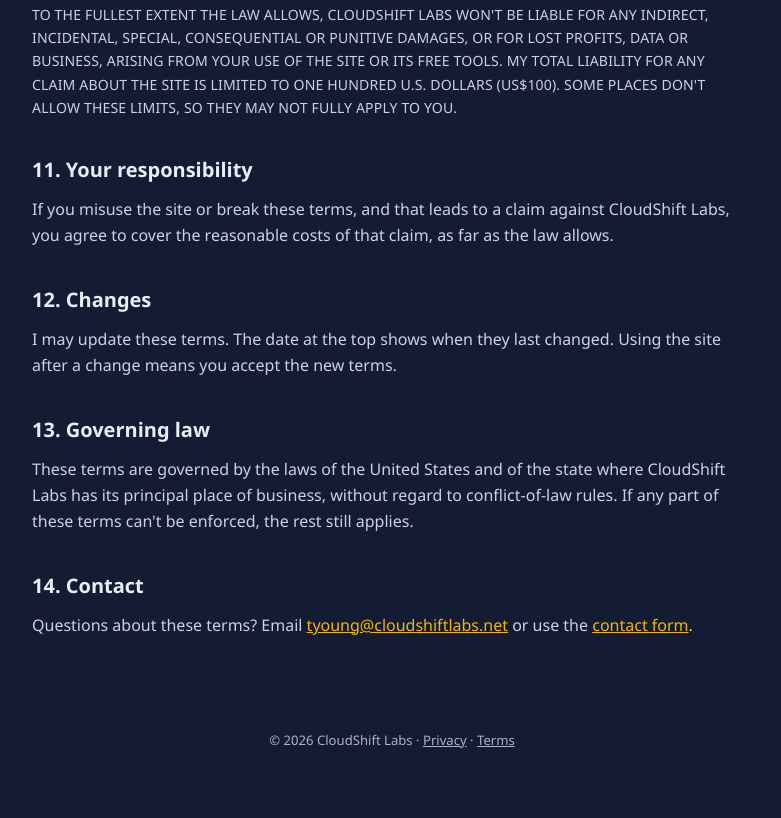
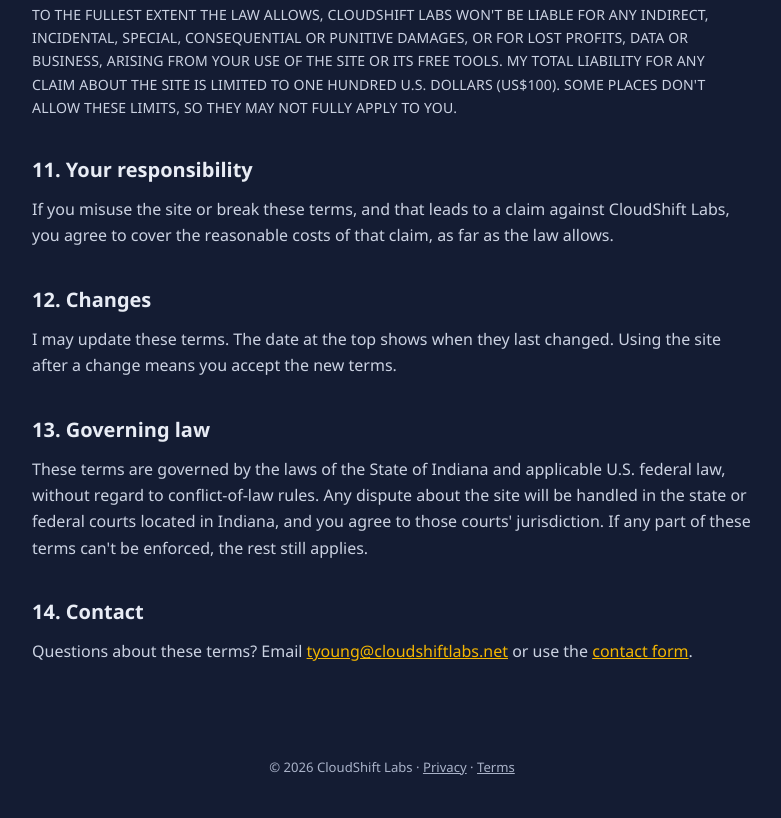
Before and after one commit to myoung313/portfolio-site, a plain HTML site: page site/terms/index.html in a window 1280 px wide. Shown: the part 2810-3628 px from the top of the page, without its empty margins (248-1029 px from the left). Before the commit the page ends 3602 px from the top, so only its background shows below. Drawn offline with Linux system fonts and the light colour scheme.

Commit message:
Set Indiana as governing law and home state in Terms and Privacy
Co-Authored-By: Claude Opus 5.5 <noreply@anthropic.com>
Claude-Session: https://claude.ai/code/session_016EqmLFc3nQADoZc6oy8SVf

```diff
--- a/site/terms/index.html
+++ b/site/terms/index.html
@@ -94,7 +94,7 @@
     <p>I may update these terms. The date at the top shows when they last changed. Using the site after a change means you accept the new terms.</p>
 
     <h2 id="law">13. Governing law</h2>
-    <p>These terms are governed by the laws of the United States and of the state where CloudShift Labs has its principal place of business, without regard to conflict-of-law rules. If any part of these terms can't be enforced, the rest still applies.</p>
+    <p>These terms are governed by the laws of the State of Indiana and applicable U.S. federal law, without regard to conflict-of-law rules. Any dispute about the site will be handled in the state or federal courts located in Indiana, and you agree to those courts' jurisdiction. If any part of these terms can't be enforced, the rest still applies.</p>
 
     <h2 id="contact">14. Contact</h2>
     <p>Questions about these terms? Email <a href="mailto:tyoung@cloudshiftlabs.net">tyoung@cloudshiftlabs.net</a> or use the <a href="/#contact">contact form</a>.</p>
```
Also changed, not shown: site/privacy/index.html (+1 -1 lines).
